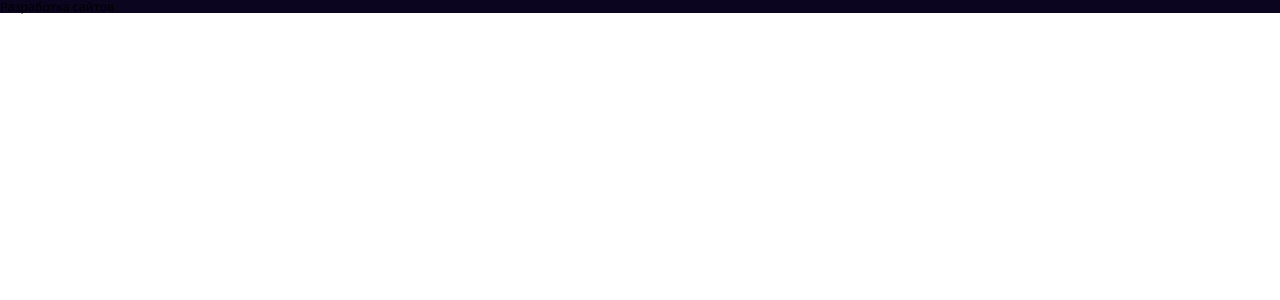
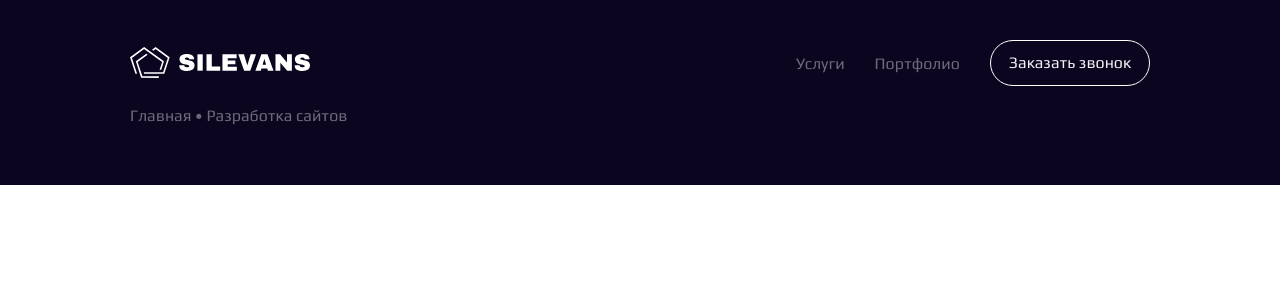
Before and after one commit to JulieBenchuk/web-studio, a Next.js app: page /development in a window 1280 px wide. Shown: the top 300 px of the page. Built offline with nearby package versions, Linux system fonts and the light colour scheme.

Commit message:
feat: added header to TopBlock (with wrapper)

```diff
--- a/src/components/common/header/Header.tsx
+++ b/src/components/common/header/Header.tsx
@@ -17,14 +17,14 @@ const Header: React.FC<{ isMainPage: boolean, currentPage: string }> = ({isMainP
 
                     <div className={style.navBlock}>
                         <nav className={style.navLinks}>
-                            <Link href='/services'>Услуги</Link>
+                            <Link href='#'>Услуги</Link>
                             <Link href='/portfolio'> Портфолио</Link>
                         </nav>
                         <LinkBtn className={style.buttonCallback}>Заказать звонок</LinkBtn>
 
                     </div>
                 </div>
-                {isMainPage && <span className={style.currentPage}>Главная &#8226; {currentPage}</span>}
+                {!isMainPage && <span className={style.currentPage}>Главная &#8226; {currentPage}</span>}
             </header>
         </Wrapper>
     );
--- a/src/components/common/topBlock/TopBlock.tsx
+++ b/src/components/common/topBlock/TopBlock.tsx
@@ -1,10 +1,14 @@
 import React from 'react';
+import Wrapper from "@/components/common/wrapper";
+import Header from "@/components/common/header/Header";
+import style from "./../../../styles/components/topBlock.module.scss"
 
 const TopBlock: React.FC<{}> = () => {
     return (
-        <div>
-            Разработка сайтов
-        </div>
+        <Wrapper className={style.wrapper}>
+            <Header isMainPage={false} currentPage={"Разработка сайтов"}/>
+
+        </Wrapper>
     );
 };
 
--- a/src/components/topComponent/TopComponent.tsx
+++ b/src/components/topComponent/TopComponent.tsx
@@ -22,7 +22,7 @@ const TopComponent = () => {
             <div className={style.topComponent}>
 
                 <div className={style.leftBlock}>
-                    <Header isMainPage={false} currentPage={"Разработка сайтов"}/>
+                    <Header isMainPage={true} currentPage={"Разработка сайтов"}/>
                     <div className={style.titleBlock}>
                         <div className={style.littleGif}>
                             <img src={gif.src} alt={"gif"} height={130}/>
--- /dev/null
+++ b/src/styles/components/topBlock.module.scss
@@ -0,0 +1,6 @@
+@import '../variables';
+@import '../mixins';
+
+.wrapper {
+  padding: 40px 130px 60px 130px;
+}
```
